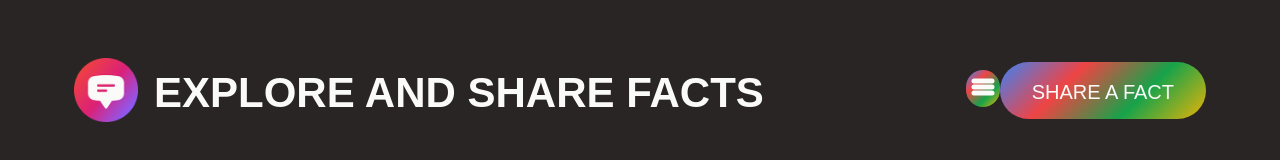
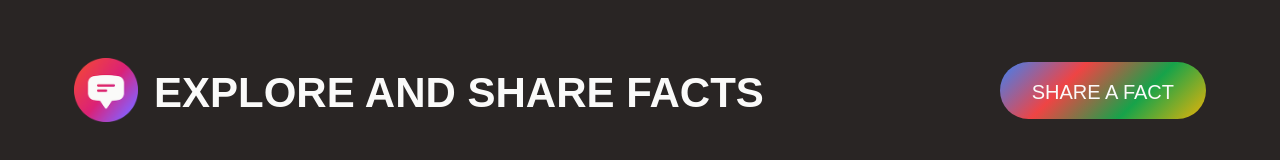
Before and after one commit to MickeyDagm/First-Website, a React (Create React App) app: page / in a window 1280 px wide. Shown: the top 160 px of the page. Built offline with nearby package versions, Linux system fonts and the light colour scheme; no server answers; the database is empty; a web font is replaced by a local one.

Commit message:
WindowSize

```diff
--- a/src/App.js
+++ b/src/App.js
@@ -14,9 +14,9 @@ function App() {
   const [facts, setFacts] = useState([]);
   const [isLoadng, setIsLoading] = useState(false);
   const [currentCategory, setCurrentCategory] = useState("all");
-  const [isMediumScreenWidth, setIsMediumScreenWidth] = useState(true);
+  const [isMediumScreenWidth, setIsMediumScreenWidth] = useState(window.innerWidth < 900);
   const [isCategoryVisible, setIsCategoryVisible] = useState(false);
-  const [isSmallScreenWidth, setIsSmallScreenWidth] = useState(true);
+  const [isSmallScreenWidth, setIsSmallScreenWidth] = useState(window.innerWidth < 600);
 
   useEffect(() => {
     //Function to handle screen size changes
```
